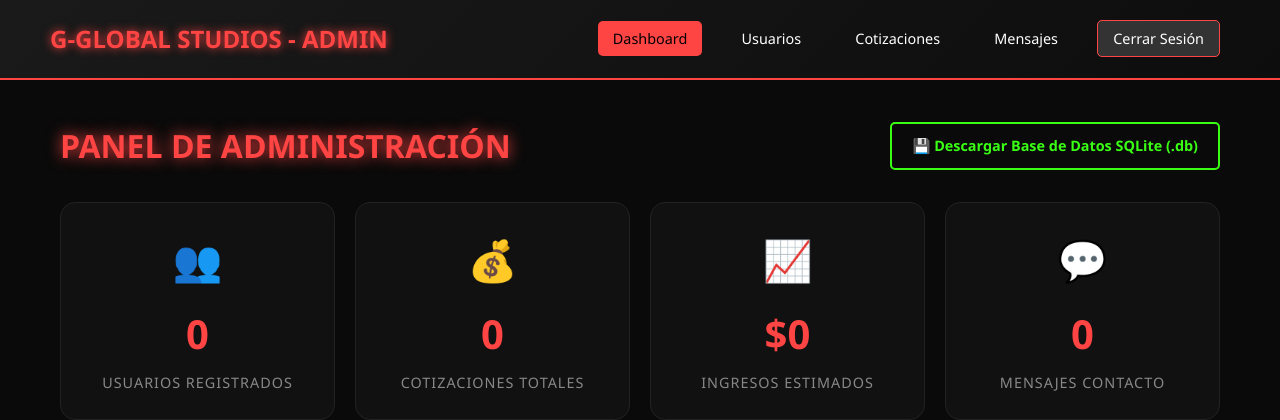
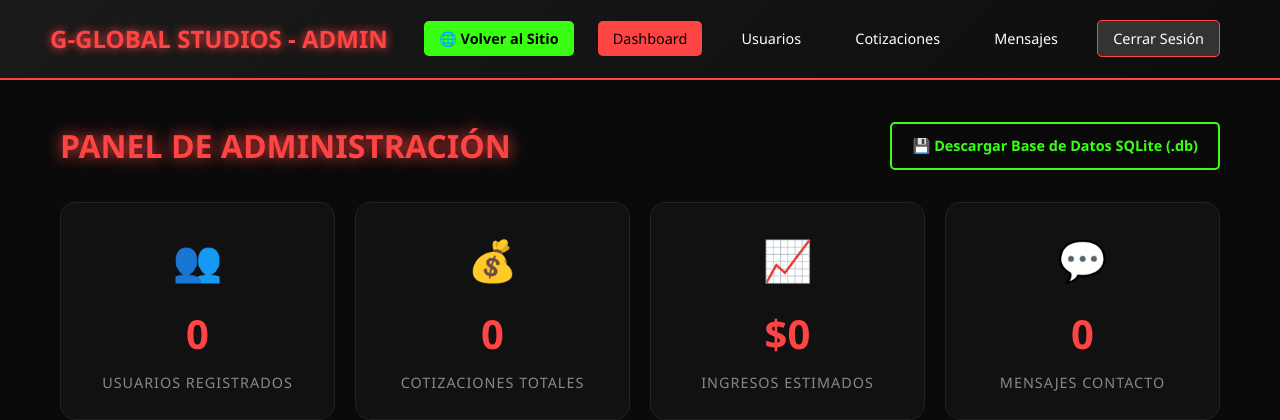
Before and after one commit to johnpuellob-hue/global, a Flask app: page /admin in a window 1280 px wide. Shown: the top 420 px of the page. Run offline with Flask 3, Linux system fonts and the light colour scheme; the visitor is signed in with stand-in values (Sample User, id 1); data that the repository does not hold is empty.

Commit message:
UI: agregar boton 'Volver al Sitio' en la barra de navegacion del panel admin

```diff
--- a/templates/admin.html
+++ b/templates/admin.html
@@ -53,6 +53,7 @@
     <header>
         <div class="logo">G-GLOBAL STUDIOS - ADMIN</div>
         <nav>
+            <a href="/" style="background: #39FF14; color: #000; font-weight: bold;">🌐 Volver al Sitio</a>
             <a href="/admin" class="active">Dashboard</a>
             <a href="/admin/usuarios">Usuarios</a>
             <a href="/admin/cotizaciones">Cotizaciones</a>
--- a/templates/admin_cotizaciones.html
+++ b/templates/admin_cotizaciones.html
@@ -27,6 +27,7 @@
     <header>
         <div class="logo">G-GLOBAL STUDIOS - ADMIN</div>
         <nav>
+            <a href="/" style="background: #39FF14; color: #000; font-weight: bold;">🌐 Volver al Sitio</a>
             <a href="/admin">Dashboard</a>
             <a href="/admin/usuarios">Usuarios</a>
             <a href="/admin/cotizaciones" class="active">Cotizaciones</a>
--- a/templates/admin_mensajes.html
+++ b/templates/admin_mensajes.html
@@ -29,6 +29,7 @@
     <header>
         <div class="logo">G-GLOBAL STUDIOS - ADMIN</div>
         <nav>
+            <a href="/" style="background: #39FF14; color: #000; font-weight: bold;">🌐 Volver al Sitio</a>
             <a href="/admin">Dashboard</a>
             <a href="/admin/usuarios">Usuarios</a>
             <a href="/admin/cotizaciones">Cotizaciones</a>
--- a/templates/admin_usuarios.html
+++ b/templates/admin_usuarios.html
@@ -36,6 +36,7 @@
     <header>
         <div class="logo">G-GLOBAL STUDIOS - ADMIN</div>
         <nav>
+            <a href="/" style="background: #39FF14; color: #000; font-weight: bold;">🌐 Volver al Sitio</a>
             <a href="/admin">Dashboard</a>
             <a href="/admin/usuarios" class="active">Usuarios</a>
             <a href="/admin/cotizaciones">Cotizaciones</a>
```
